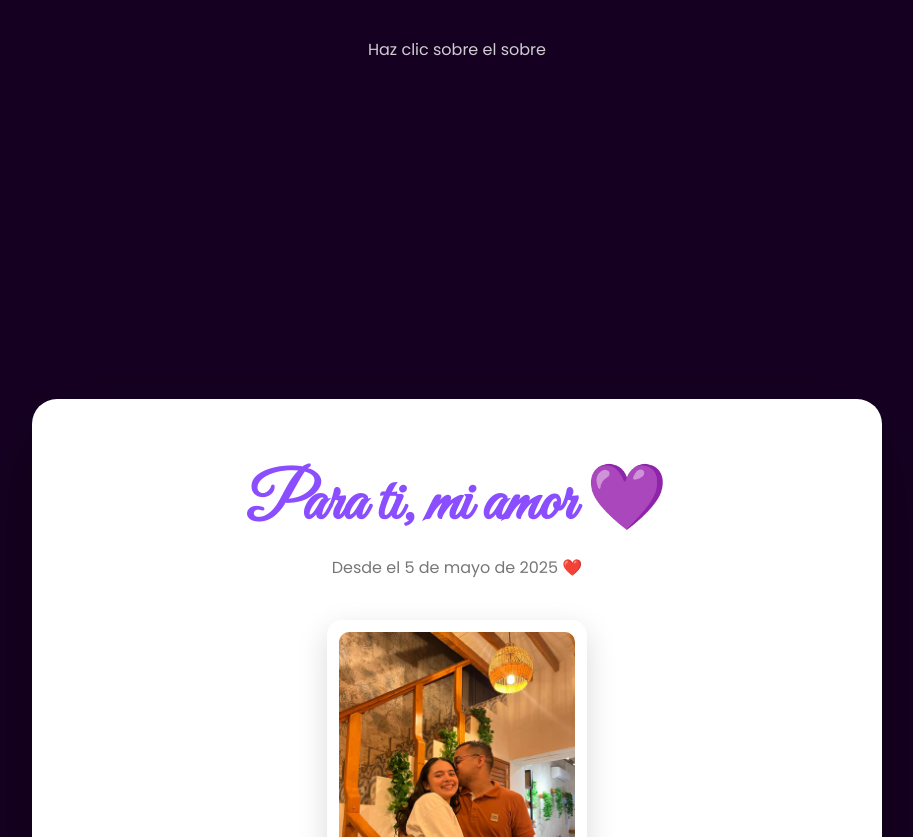
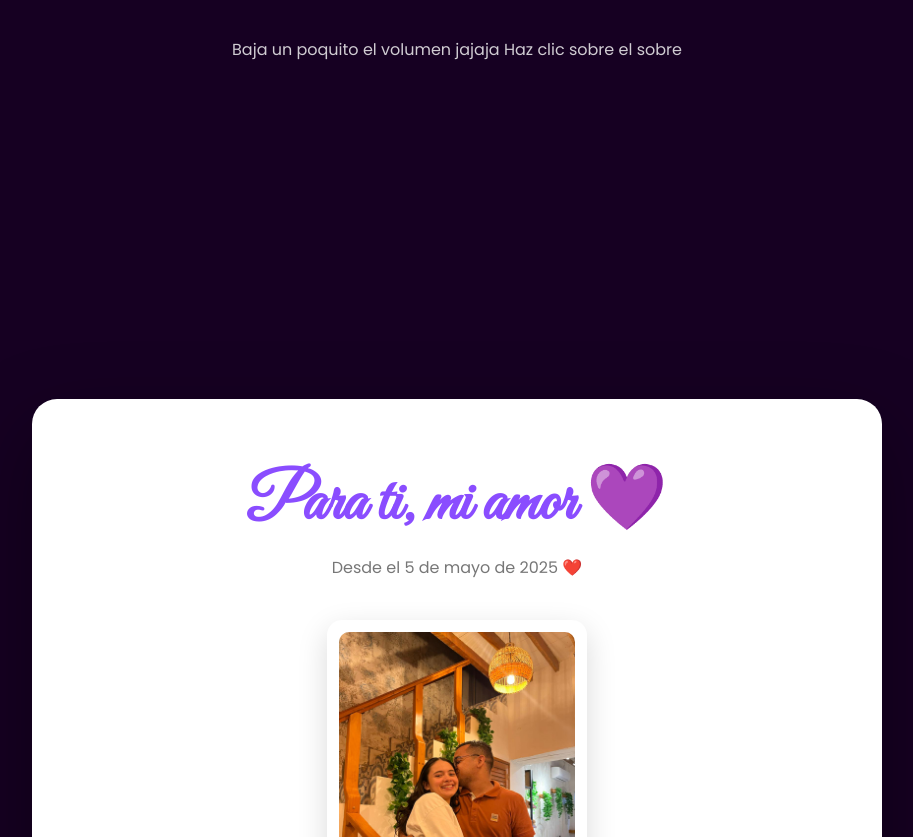
Before and after one commit to Mateodsz/VidaMia, a plain HTML site: page index.html in a window 1280 px wide. Shown: the part 1281-2118 px from the top of the page, without its empty margins (183-1096 px from the left). Drawn offline with Linux system fonts and the light colour scheme.

Commit message:
Ahora si creo

```diff
--- a/index.html
+++ b/index.html
@@ -83,7 +83,7 @@
         </div>
 
         <p>
-
+            Baja un poquito el volumen jajaja
             Haz clic sobre el sobre
 
         </p>
```
